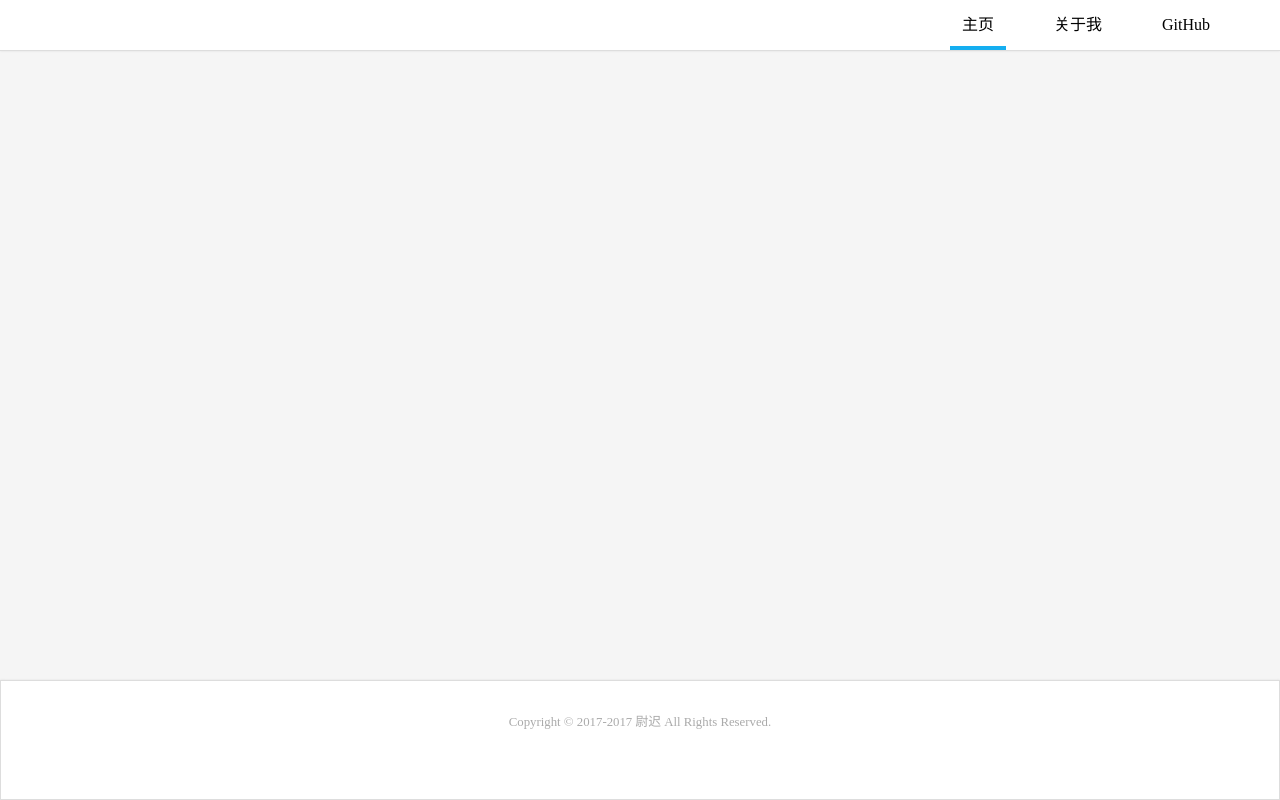
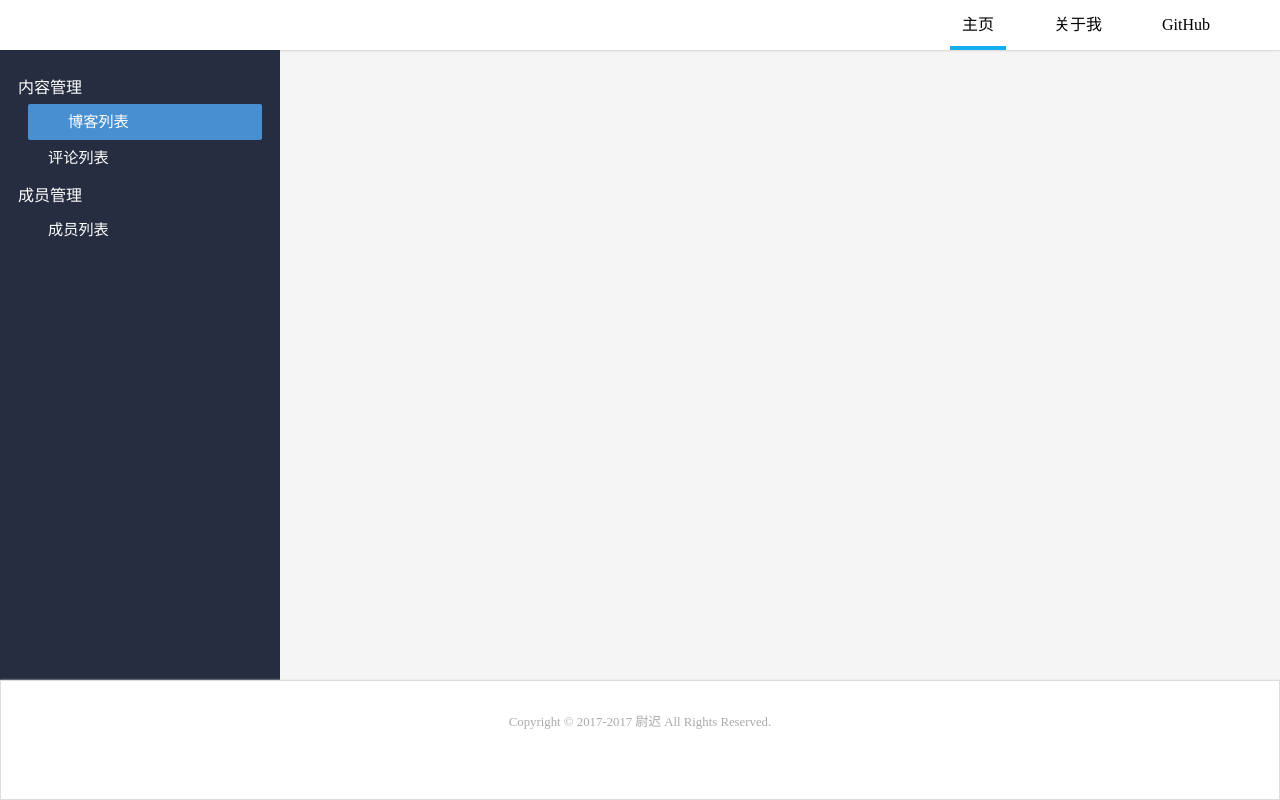
Before and after one commit to MrOhyang/blog, a Vue app: page /admin in a window 1280 px wide. Built offline with nearby package versions, Linux system fonts and the light colour scheme.

Commit message:
[add] admin page

```diff
--- a/package.json
+++ b/package.json
@@ -13,9 +13,12 @@
     "axios": "^0.16.1",
     "koa": "^2.2.0",
     "koa-json": "^2.0.2",
+    "koa-jwt": "^3.2.2",
     "koa-router": "^7.2.0",
     "lodash": "^4.17.4",
     "moment": "^2.18.1",
+    "mysql": "^2.13.0",
+    "sequelize": "^3.30.4",
     "vue": "^2.3.3",
     "vue-router": "^2.3.1",
     "vuex": "^2.3.1"
--- a/src/assets/less/reset.less
+++ b/src/assets/less/reset.less
@@ -2,13 +2,15 @@
 *{
   font-family: 'Microsoft Yahei';
   /*font-family: 'consolas';*/
-  color: #333;
 }
 body,form,tr,td,input,button,textarea,ul,li,p,h1,h2,h3,h4,h5,h6,img{
   margin: 0;
   padding: 0;
 }
-h1,h2,h3,h4,h5,h6{ font-weight: normal; }
+h1,h2,h3,h4,h5,h6{
+  font-weight: normal;
+  color: #333;
+}
 img{ border: none; }
 ul{ list-style-type: none; }
 em{ font-style: normal; }
--- /dev/null
+++ b/src/pages/admin/admin.vue
@@ -0,0 +1,24 @@
+<template>
+  <div class="admin-wrapper">
+    <!-- 左侧导航栏 -->
+    <adminLeftBar></adminLeftBar>
+  </div>
+</template>
+
+<script>
+import adminLeftBar from '@/pages/admin/adminLeftBar.vue'
+export default {
+  name: 'admin',
+  data () {
+    return {};
+  },
+  components: {
+    adminLeftBar
+  }
+};
+</script>
+
+<style lang="less">
+.admin-wrapper{
+}
+</style>
--- /dev/null
+++ b/src/pages/admin/adminLeftBar.vue
@@ -0,0 +1,57 @@
+<template>
+  <div class="admin-leftbar-wrapper">
+    <h6>内容管理</h6>
+    <nav>
+      <a href="javascript:;" class="active">博客列表</a>
+      <a href="javascript:;">评论列表</a>
+    </nav>
+    <h6>成员管理</h6>
+    <nav>
+      <a href="javascript:;">成员列表</a>
+    </nav>
+  </div>
+</template>
+
+<script>
+export default {
+  name: 'adminLeftBar',
+  data () {
+    return {};
+  }
+};
+</script>
+
+<style lang="less">
+.admin-leftbar-wrapper{
+  position: fixed;
+  top: 50px;
+  left: 0;
+  padding: 18px 18px;
+  width: 280px;
+  height: 100%;
+  background-color: #262d40;
+  box-sizing: border-box;
+  color: #fff;
+  h6{
+    padding: 6px 0;
+    color: #fff;
+  }
+  nav{
+    padding-left: 10px;
+    a{
+      display: block;
+      height: 36px;
+      line-height: 36px;
+      text-indent: 20px;
+      font-size: 0.95rem;
+      border-radius: 2px;
+      color: #fff;
+      transition: all .2s ease-in-out;
+    }
+    a.active, a:hover{
+      padding-left: 20px;
+      background-color: #488fd2;
+    }
+  }
+}
+</style>
--- /dev/null
+++ b/src/pages/article/article.vue
@@ -0,0 +1,12 @@
+<template>
+  <div class="article-wrapper">
+    article
+  </div>
+</template>
+
+<style lang="less">
+.article-wrapper{
+  margin: 0 auto;
+  max-width: 1200px;
+}
+</style>
--- a/src/pages/index/index.vue
+++ b/src/pages/index/index.vue
@@ -2,17 +2,20 @@
   <div class="index-wrapper">
 
     <div class="block-wrapper">
-      <div class="block" v-for="n in 4">
+      <router-link :to="'/article/' + n" class="block" v-for="n in 4" :key="n">
         <img>
         <div class="des">
           <h6>Vue学习笔记</h6>
           <p>一些自己东风微风我发</p>
         </div>
-      </div>
+      </router-link>
     </div>
 
   </div>
 </template>
+
+<script>
+</script>
 
 <style lang="less">
 @import '../..//assets/less/function.less';
--- a/src/router/index.js
+++ b/src/router/index.js
@@ -1,17 +1,45 @@
 import Vue from 'vue'
 import Router from 'vue-router'
 
+// 首页相关
 import index from '@/pages/index/index.vue'
 
-Vue.use(Router)
+// 文章相关
+import article from '@/pages/article/article.vue'
 
-export default new Router({
+// 后台管理页面相关
+import admin from '@/pages/admin/admin.vue'
+
+Vue.use(Router);
+
+const router = new Router({
   mode: 'history',
+  base: __dirname,
+  linkActiveClass: 'active',  // 全局配置 默认 class 激活类名
   routes: [
     {
       path: '/',
       name: 'index',
       component: index
     }
+    ,{
+      path: '/article/:aid',
+      name: 'article',
+      component: article
+    }
+    ,{
+      path: '/admin',
+      component: admin
+    }
+    ,{
+      path: '*',  // 不存在的地址自动跳船
+      redirect: '/'
+    }
   ]
-})
+});
+
+router.beforeEach((to, from, next) => {
+  next();
+});
+
+export default router;
```
Also changed, not shown: config/index.js (+6 -1 lines), 1 other file (tests, documents, lock files or other folders).
